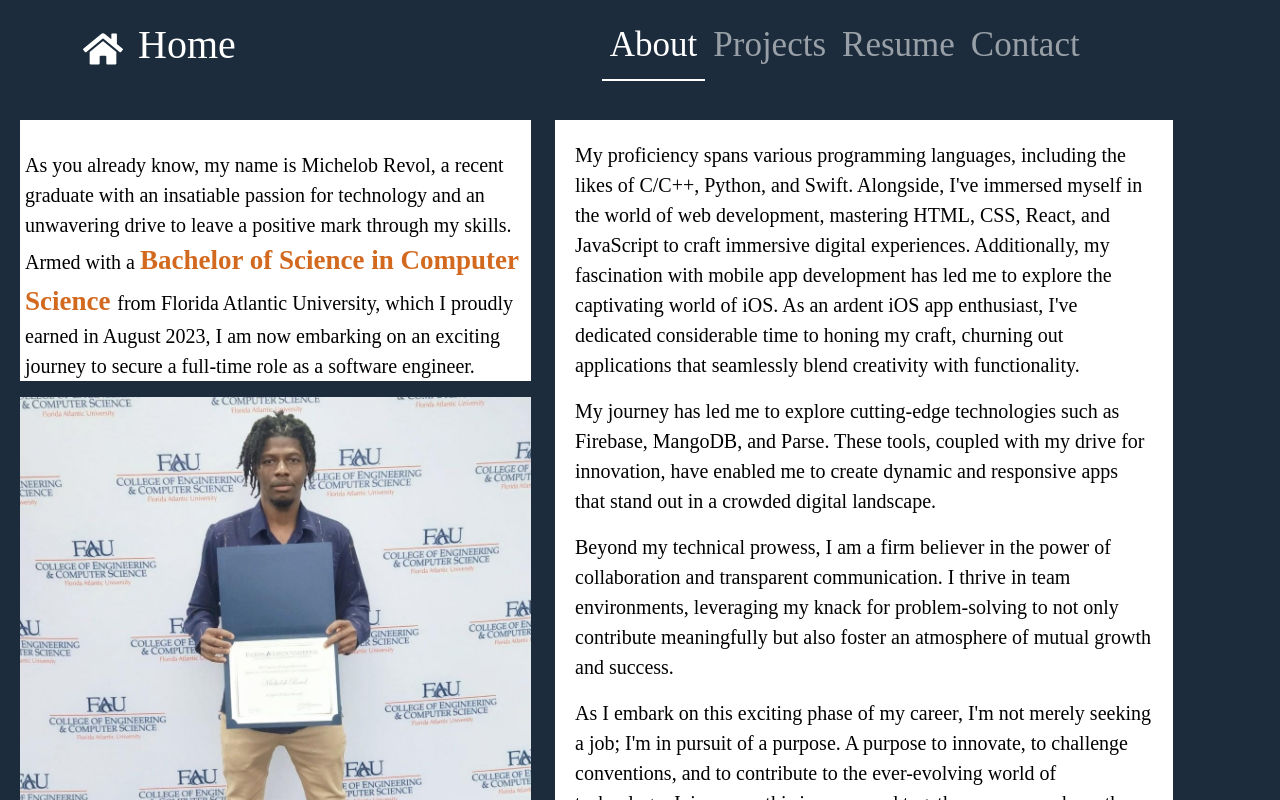
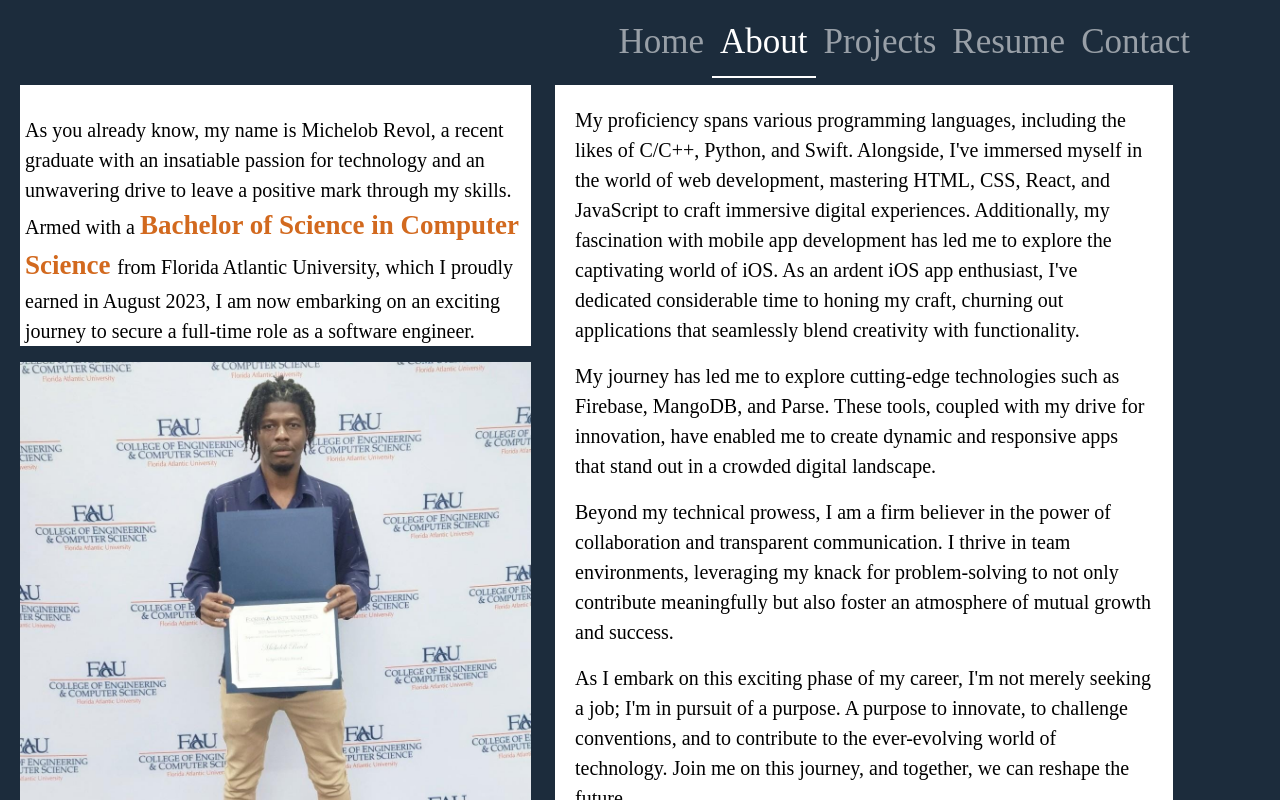
Before and after one commit to SizomanHuxley/mrevol-portfolio, a React (Create React App) app: page /about in a window 1280 px wide. Shown: the top 800 px of the page. Built offline with nearby package versions, Linux system fonts and the light colour scheme.

Commit message:
Make it mobnile responsive

```diff
--- a/src/component/css.css
+++ b/src/component/css.css
@@ -28,8 +28,9 @@ body {
     width: 100%;
     height: 2px; /* Match the border thickness */
     background-color: white; /* Match the border color */
-    bottom: -2px; /* Push the pseudo-element under the border */
+    bottom: -1px; /* Push the pseudo-element under the border */
     left: 0;
+    right: inherit;
 }
 
 #about-link, #home-link, #contact-link, #resume-link, #projects-link, #desc-text, #contact-text, #file, .conclusion {
--- a/src/component/navbar.js
+++ b/src/component/navbar.js
@@ -1,56 +1,36 @@
-/**
- * Navigation bar component for the application.
- * @module Bar
- */
 import { Navbar, Nav, Container } from "react-bootstrap";
 import 'bootstrap/dist/css/bootstrap.min.css';
-import { Routes, Route,} from "react-router-dom";
+import { Routes, Route } from "react-router-dom";
 import Home from "./home";
 import Project from "./project";
 import Resume from "./resume";
 import Contact from "./contact";
-import "./css.css"
 import React from "react";
-import { FaHome} from 'react-icons/fa';
 import About from "./about";
 import { NavLink } from "react-router-dom";
 
-
 const Bar = () => {
-
     return (
         <>
             <Navbar
                 style={{
                     fontFamily: "Malayalam MN",
                     fontSize: "35px",
-        padding: "10px 0px 40px 0px",
+                    padding: "auto",
+                    margin: "auto",
                 }}
                 variant="dark"
                 expand="lg"
             >
                 <Container>
-        <Navbar.Brand className="navbar-brand" id="home-link"
-        style={{
-            fontSize: "40px",
-            color: "white",
-            paddingRight: "350px",
-            paddingLeft: "1px"
-        }}
-        href="/"><FaHome style={{marginRight: "15px"}} />
-        Home
-
-        </Navbar.Brand>
                     <Navbar.Toggle aria-controls="basic-navbar-nav" />
                     <Navbar.Collapse id="basic-navbar-nav">
-        <Nav className="mr-auto d-flex fontSize: 20px">
-
-
-            <NavLink to="/about" activeClassName="active" id="about-link" className="nav-link">About</NavLink>
-            <NavLink to="/project" activeClassName="active" id="projects-link" className="nav-link">Projects</NavLink>
-            <NavLink to="/resume" activeClassName="active" id="resume-link" className="nav-link">Resume</NavLink>
-            <NavLink to="/contact" activeClassName="active" id="contact-link" className="nav-link">Contact</NavLink>
-
+                        <Nav className="ms-auto">
+                            <Nav.Link as={NavLink} to="/" activeClassName="active" id="home-link">Home</Nav.Link>
+                            <Nav.Link as={NavLink} to="/about" activeClassName="active" id="about-link">About</Nav.Link>
+                            <Nav.Link as={NavLink} to="/project" activeClassName="active" id="projects-link">Projects</Nav.Link>
+                            <Nav.Link as={NavLink} to="/resume" activeClassName="active" id="resume-link">Resume</Nav.Link>
+                            <Nav.Link as={NavLink} to="/contact" activeClassName="active" id="contact-link">Contact</Nav.Link>
                         </Nav>
                     </Navbar.Collapse>
                 </Container>
@@ -58,10 +38,10 @@ const Bar = () => {
 
             <Routes>
                 <Route path="/" element={<Home />} />
-        <Route path="/About" element={<About />} />
-        <Route path="/Project" element={<Project />} />
-        <Route path="/Resume" element={<Resume />} />
-        <Route path="/Contact" element={<Contact />} />
+                <Route path="/about" element={<About />} />
+                <Route path="/project" element={<Project />} />
+                <Route path="/resume" element={<Resume />} />
+                <Route path="/contact" element={<Contact />} />
             </Routes>
         </>
     );
```
Lines whose indentation alone changed are shown as unchanged.
